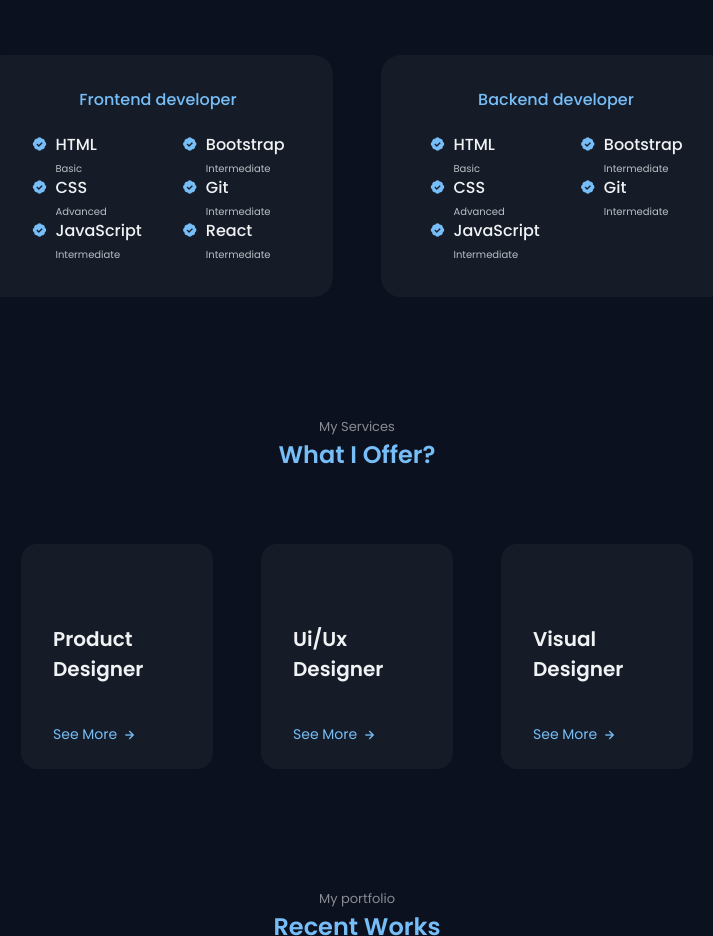
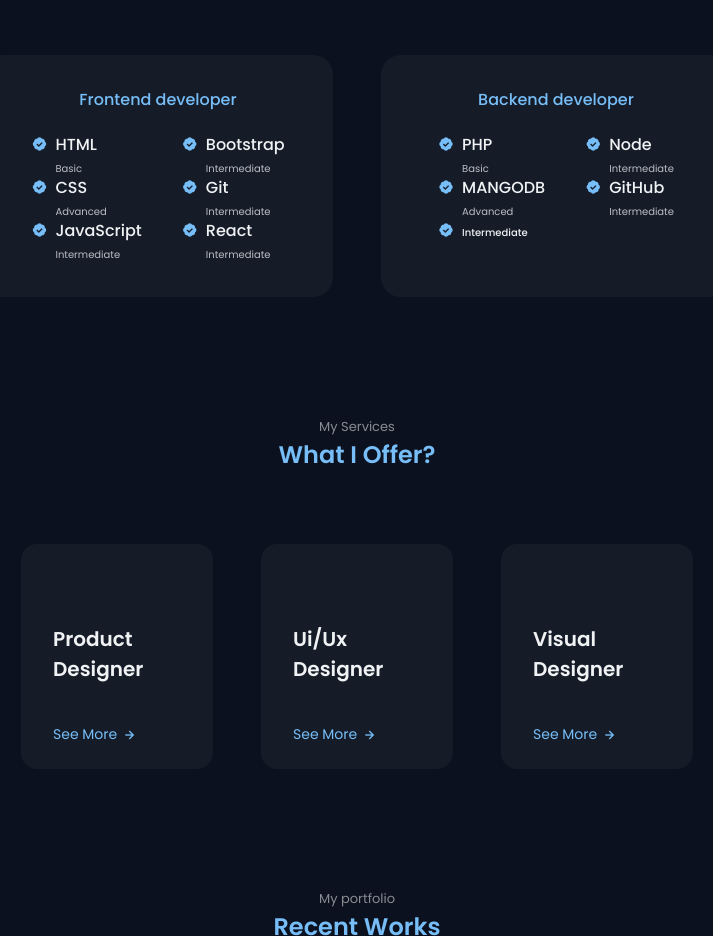
Before and after one commit to alialhashmi20/responsive-portfolio-website-alhashmi, a plain HTML site: page index.html in a window 1280 px wide. Shown: the part 1580-2516 px from the top of the page, without its empty margins (283-996 px from the left). Drawn offline with nearby package versions, Linux system fonts and the light colour scheme.

Commit message:
Update index.html

```diff
--- a/index.html
+++ b/index.html
@@ -221,7 +221,7 @@
                                     <i class='bx bxs-badge-check' ></i>
 
                                     <div>
-                                        <h3 class="skills__name">HTML</h3>
+                                        <h3 class="skills__name">PHP</h3>
                                         <span class="skills__level">Basic</span>
                                     </div>
                                 </div>
@@ -230,7 +230,7 @@
                                     <i class='bx bxs-badge-check' ></i>
 
                                     <div>
-                                        <h3 class="skills__name">CSS</h3>
+                                        <h3 class="skills__name">MANGODB</h3>
                                         <span class="skills__level">Advanced</span>
                                     </div>
                                 </div>
@@ -239,7 +239,7 @@
                                     <i class='bx bxs-badge-check' ></i>
 
                                     <div>
-                                        <h3 class="skills__name">JavaScript</h3>
+                                        <h3 class="skills__name"Bootstrap</h3>
                                         <span class="skills__level">Intermediate</span>
                                     </div>
                                 </div>
@@ -250,7 +250,7 @@
                                     <i class='bx bxs-badge-check' ></i>
 
                                     <div>
-                                        <h3 class="skills__name">Bootstrap</h3>
+                                        <h3 class="skills__name">Node</h3>
                                         <span class="skills__level">Intermediate</span>
                                     </div>
                                 </div>
@@ -259,7 +259,7 @@
                                     <i class='bx bxs-badge-check' ></i>
 
                                     <div>
-                                        <h3 class="skills__name">Git</h3>
+                                        <h3 class="skills__name">GitHub</h3>
                                         <span class="skills__level">Intermediate</span>
                                     </div>
                                 </div>
```
